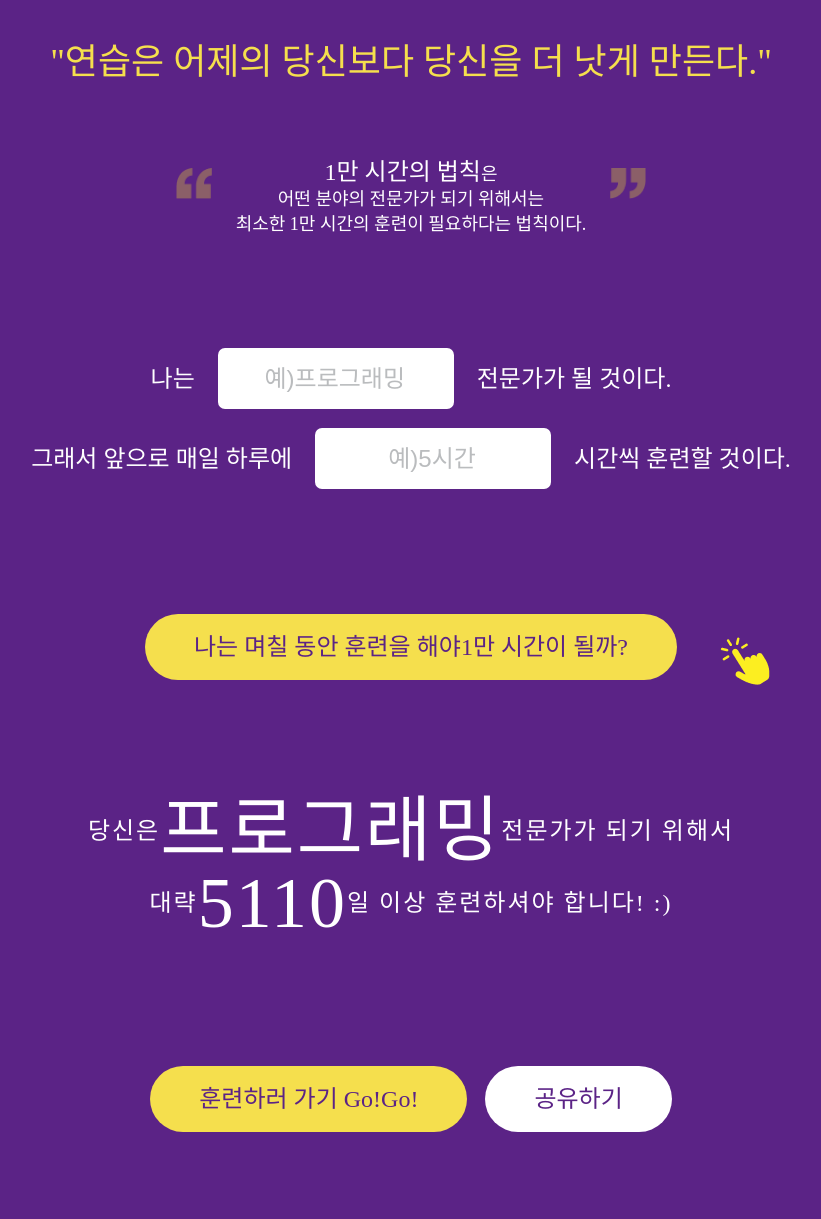
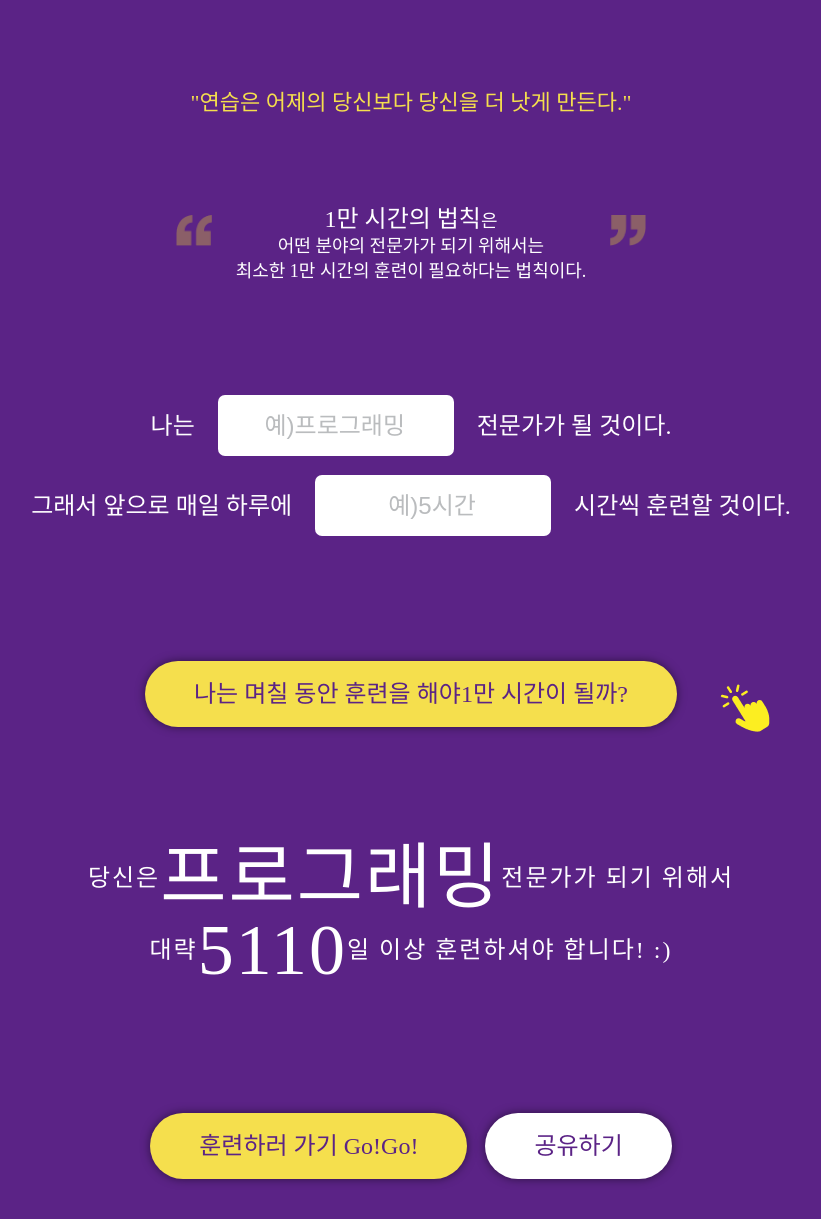
Before and after one commit to chochohee/The-10-000-hour-rule, a plain HTML site: page index.html in a window 1280 px wide. Shown: the part 341-1560 px from the top of the page, without its empty margins (229-1050 px from the left). Drawn offline with Linux system fonts and the light colour scheme; a web font is replaced by a local one.

Commit message:
alt값변경 / header내용 main으로 이동 / box-shadow빈값 채우기

```diff
--- a/css/10000hours.css
+++ b/css/10000hours.css
@@ -73,7 +73,7 @@ body {
   padding: 20%;
 }
 
-.title-content {
+.main-content {
   font-family: "OTEnjoystoriesBA";
   font-size: 2.2rem;
   line-height: 2.42rem;
@@ -81,6 +81,7 @@ body {
   display: flex;
   justify-content: center;
   align-items: center;
+  margin-bottom: 6.2rem;
 }
 
 main {
@@ -88,7 +89,6 @@ main {
   justify-content: center;
   align-items: center;
   flex-direction: column;
-  margin-top: 6.2rem;
 }
 
 .quotes {
@@ -172,6 +172,8 @@ main {
 
 .how-btn {
   padding: 1.9rem 3.65rem 1.7rem 3.65rem;
+  box-shadow: 0px 0px 10px 0px #00000080;
+
 }
 
 .last-text {
@@ -205,6 +207,8 @@ main {
   line-height: 1.4rem;
   border: none;
   margin-right: 1.3rem;
+  box-shadow: 0px 0px 10px 0px #00000080;
+
 }
 
 .share-btn {
@@ -216,6 +220,8 @@ main {
   font-size: 1.4rem;
   line-height: 1.4rem;
   border: none;
+  box-shadow: 0px 0px 10px 0px #00000080;
+
 }
 
 footer {
--- a/index.html
+++ b/index.html
@@ -15,11 +15,11 @@
   <body>
     <header>
       <h1 class="title"><img src="./img/title.png" alt="1만 시간의 법칙" /></h1>
-      <q class="title-content"
-        >"연습은 어제의 당신보다 당신을 더 낫게 만든다."</q
-      >
     </header>
     <main>
+      <q class="main-content"
+      >"연습은 어제의 당신보다 당신을 더 낫게 만든다."</q
+    >
       <div class="quotes">
         <strong>1만 시간의 법칙</strong>은<br />
         어떤 분야의 전문가가 되기 위해서는<br />
@@ -49,7 +49,7 @@
       </div>
     </main>
     <footer>
-      <img src="./img/logo.png" alt="weniv의 로고" />
+      <img src="./img/logo.png" alt="weniv" />
       <p>
         ※ 본 서비스 내 이미지 및 콘텐츠의 저작권은 주식회사 WeNiv에 있습니다.
         <br />
```
